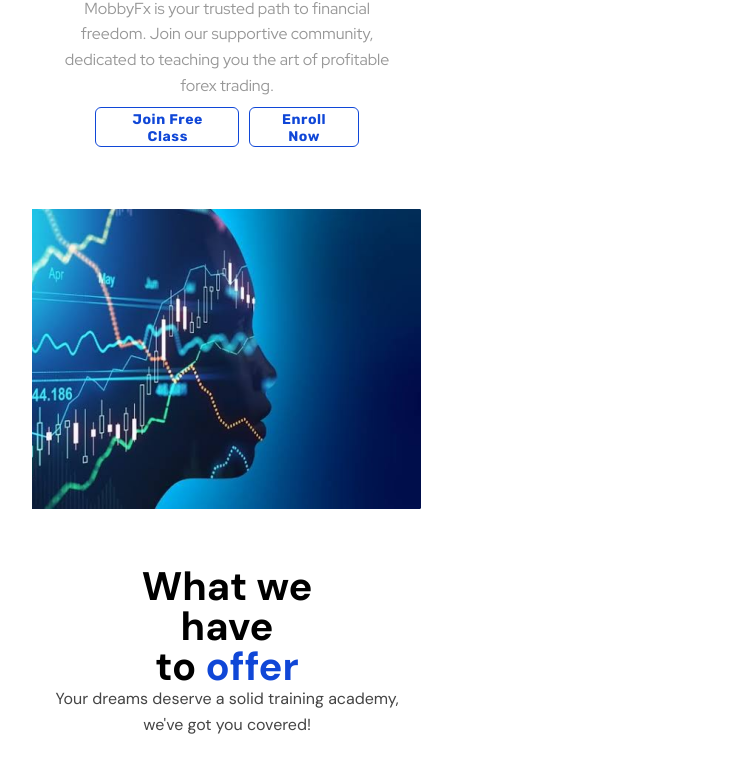
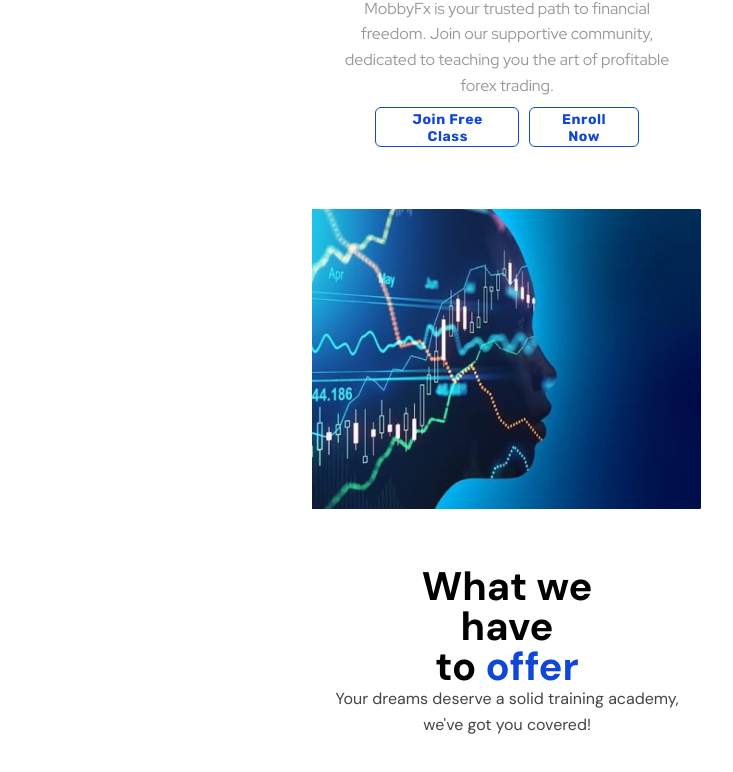
Before and after one commit to Bryan-Lota/test-moby, a website built with Parcel: page index.html in a window 1280 px wide. Shown: the part 401-1173 px from the top of the page, without its empty margins (133-866 px from the left). Built offline with nearby package versions, Linux system fonts and the light colour scheme.

Commit message:
Update index.css

```diff
--- a/index.css
+++ b/index.css
@@ -2333,12 +2333,3 @@
   color: var(--color-black);
   font-family: var(--font-dm-sans);
 }
-
-
-
-
-/* Adjust styles for larger screens */
-@media (min-width: 710px) {
-  body {
-      max-width: 720px;
-  }
```
